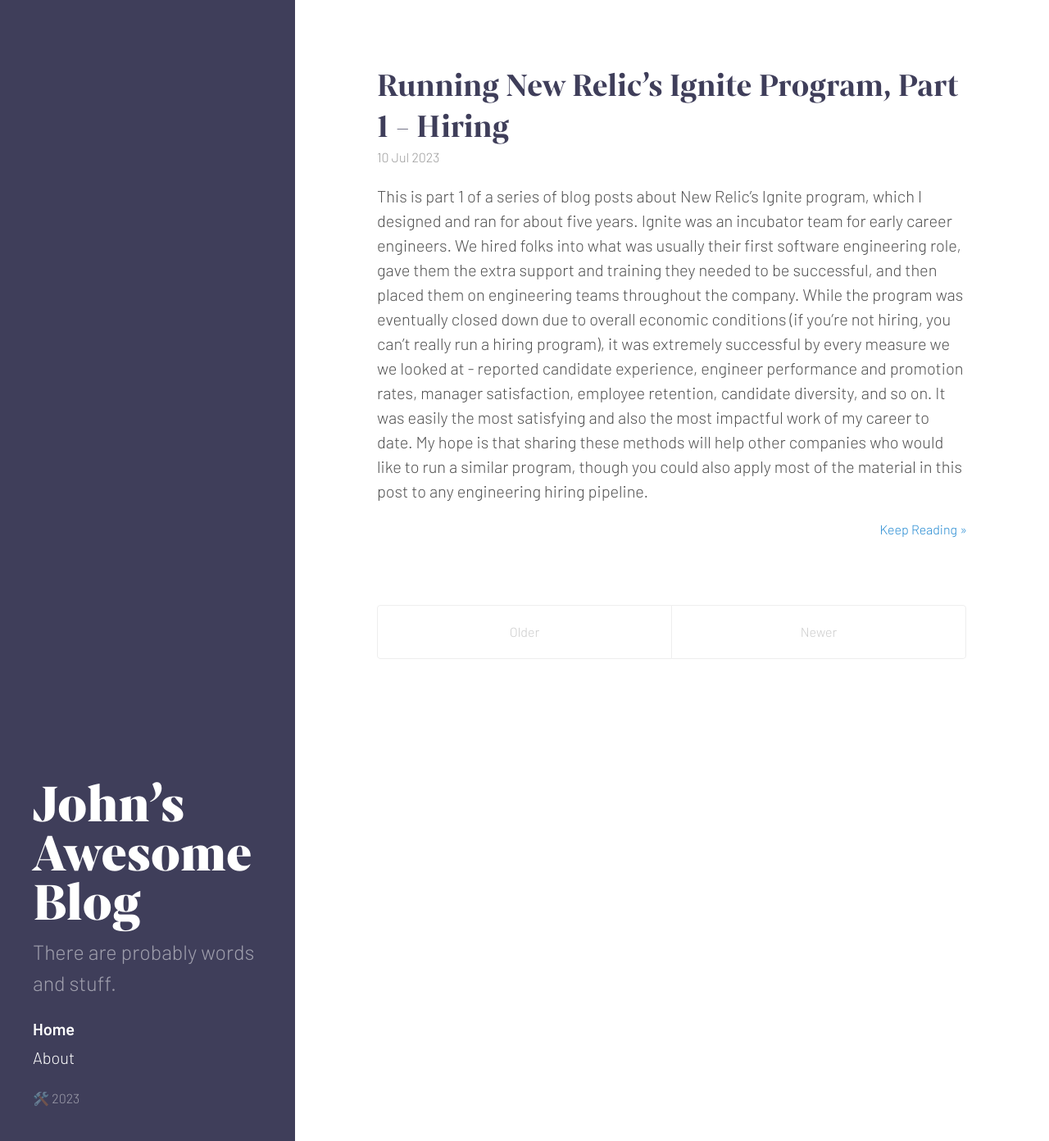
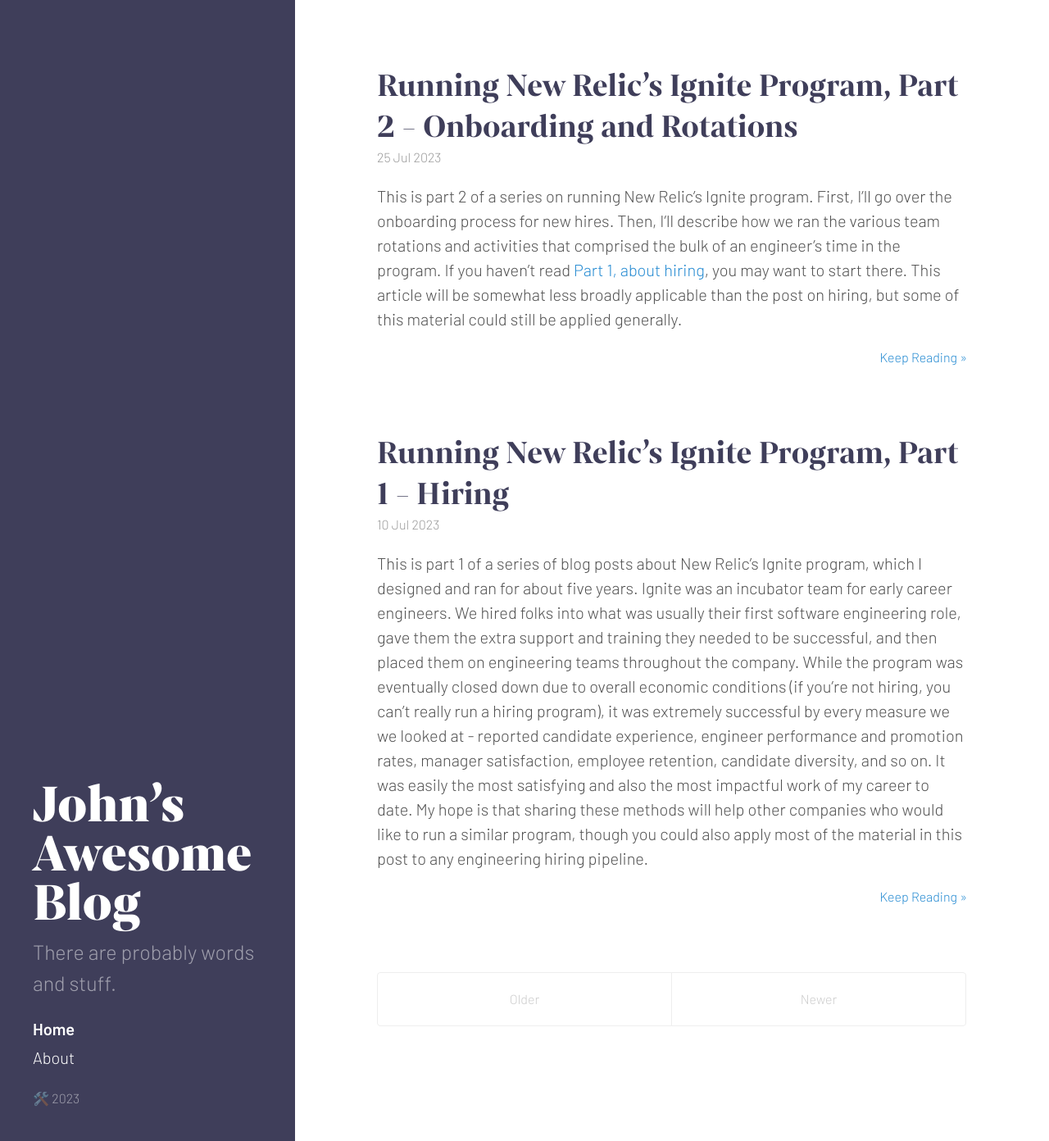
Before and after one commit to djspinmonkey/djspinmonkey.github.io, a Jekyll site: the page built from index.html, in a window 1280 px wide and 1392 px high. Shown: the whole window at 82% size. Built offline with Jekyll 4.4.1, drawn with Linux system fonts in a browser that asks for light colours; emoji names are drawn with the system emoji font; the list of posts is cut into pages by our own code.

Commit message:
Publish onboarding and rotations post.

```diff
--- a/_drafts/ignite-onboarding-and-rotations.md
+++ b/_posts/2023-07-25-ignite-onboarding-and-rotations.md
@@ -1,8 +1,8 @@
 ---
 layout: post
 title: Running New Relic's Ignite Program, Part 2 - Onboarding and Rotations
+date: 2023-07-25 15:22 -0700
 ---
-
 This is part 2 of a series on running New Relic's Ignite program. First, I'll go over the onboarding process for new hires. Then, I'll describe how we ran the various team rotations and activities that comprised the bulk of an engineer's time in the program. If you haven't read [Part 1, about hiring](https://djspinmonkey.github.io/2023/07/10/ignite-hiring/), you may want to start there. This article will be somewhat less broadly applicable than the post on hiring, but some of this material could still be applied generally.
 
 ## Onboarding Phase
```
